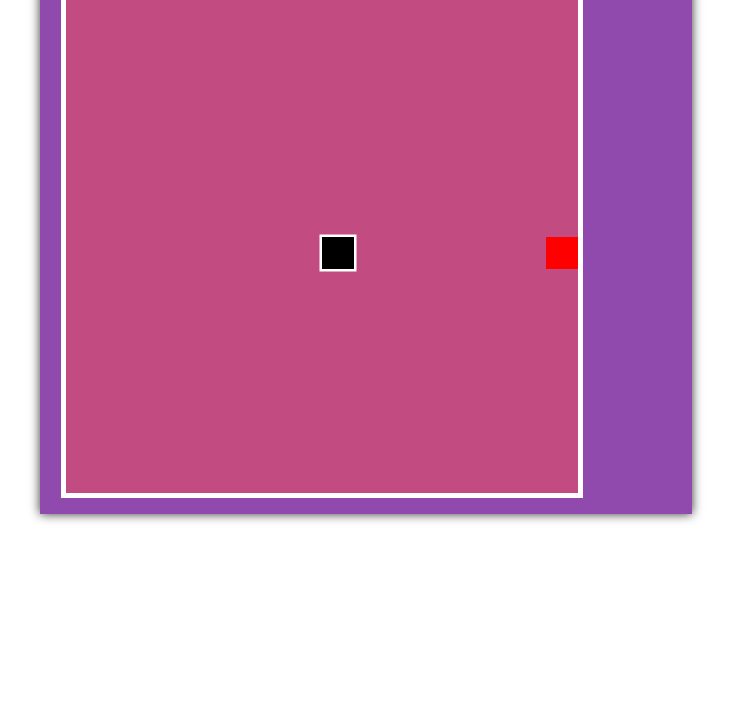
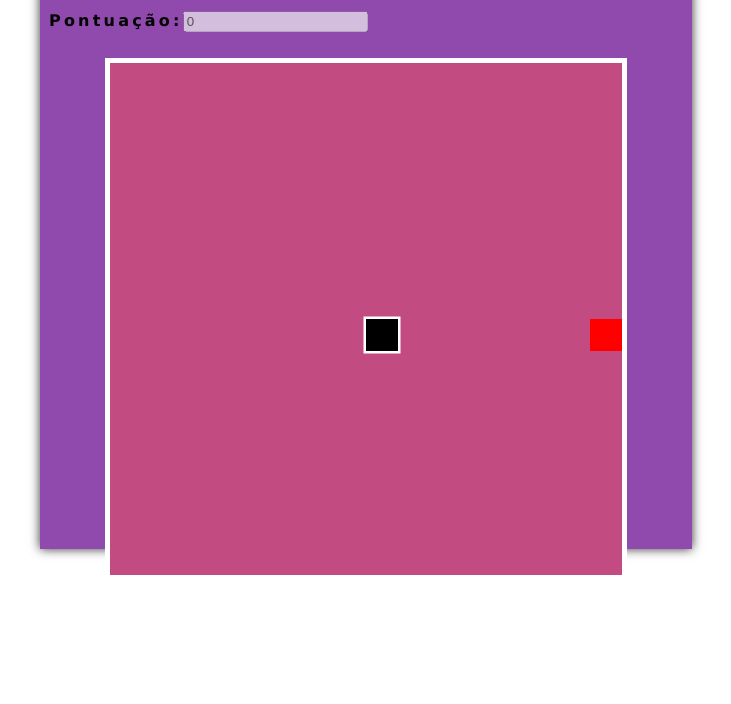
Before and after one commit to SamaraBilby/jogo_da_cobrinha, a plain HTML site: page index_.html in a window 1280 px wide. Shown: the part 96-800 px from the top of the page, without its empty margins (274-1005 px from the left). Drawn offline with Linux system fonts and the light colour scheme.

Commit message:
inserindo placar

```diff
--- a/css/style.css
+++ b/css/style.css
@@ -1,12 +1,16 @@
+@import url('https://fonts.googleapis.com/css2?family=Titan+One&display=swap');
 #container {
     width: 650px;
-    height: 600px;
+    height: 635px;
     margin: 0 auto;
     padding: 10px;
     text-align: left;
     box-shadow: 0px 0px 10px rgba(0, 0, 0, 0.8);
     background-color: #9049AC;
     padding: 0.05rem;
+    font-family: "Titan One";
+    letter-spacing: 1rem;
+    font-size: 2rem;
 }
 
 #container h2{
@@ -16,14 +20,23 @@
     margin-top: 1rem;
 }
 
+#container h5.pontos{
+    font-size: 1rem;
+    font-family: 'Lucida Sans', 'Lucida Sans Regular', 'Lucida Grande', 'Lucida Sans Unicode', Geneva, Verdana, sans-serif;
+    letter-spacing: 0.2rem;
+    padding-left: 0.5rem;
+}
+
 #divCanvas{
-    float: left;
+
+    float: center;
     text-align: center;
     margin: 20px;
 
 }
 
 #snake{
+    align-items: center;
     background-color: #9049AC;
     margin: 0px;
     padding: 0px;
--- a/index_.html
+++ b/index_.html
@@ -7,14 +7,15 @@
     <link rel="stylesheet" href="./css/style.css">
     <script src="./script/script_.js" defer></script>
 
-    <title>Snake - Clássico</title>
+    <title>SNAKE GAME- Clássico</title>
 
 </head>
 
 <body>
 
     <div id="container">
-        <h2>Snake</h2>
+        <h2>SNAKE GAME</h2>
+        <h5 class="pontos">Pontuação:<input type="text" value="0" disabled></h5>
         <div id="divCanvas">
 
             <canvas id="snake" width="512" height="512"></canvas>
--- a/script/script_.js
+++ b/script/script_.js
@@ -1,3 +1,4 @@
+let placar = document.querySelector('input');
 let canvas = document.getElementById("snake");
 let context = canvas.getContext("2d");
 let box = 32;
@@ -13,6 +14,8 @@ let food = {
     x: Math.floor(Math.random() * 15 + 1) * box,
     y: Math.floor(Math.random() * 15 + 1) * box
 };
+
+let meusPontos = 0;
 
 
 
@@ -53,6 +56,10 @@ function update (event) {
 
     }
 
+    function aumentaPlacar(pontosGanhos) {
+        placar.value = pontosGanhos;
+    }
+
 
 function iniciarJogo(){
 
@@ -65,12 +72,13 @@ function iniciarJogo(){
             if(snake[0].x == snake[i].x && snake[0].y == snake[i].y){
                 clearInterval(jogo);
                 alert("Game Over :(");
+
             }
         }
-
     criarBG();
     criarSnake();
     criarFood();
+
 
     let snakeX = snake[0].x;
     let snakeY = snake[0].y;
@@ -80,14 +88,19 @@ function iniciarJogo(){
     if(direcao == "up") snakeY -= box;
     if(direcao == "down") snakeY += box;
 
+
     if(snakeX != food.x || snakeY != food.y){
         snake.pop();
     }
     else {
+        meusPontos++;
+        aumentaPlacar(meusPontos);
         food.x = Math.floor(Math.random() * 15 + 1) * box;
         food.y = Math.floor(Math.random() * 15 + 1) * box;
 
     };
+
+
 
 
     let newHead= {
```
